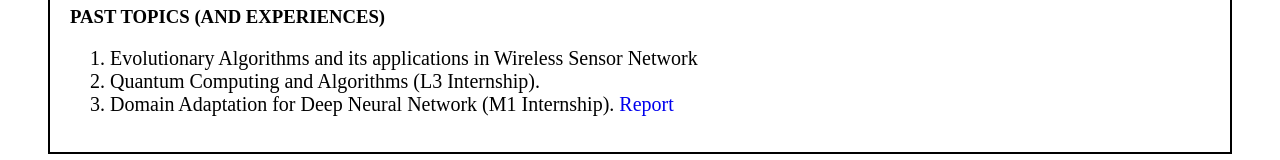
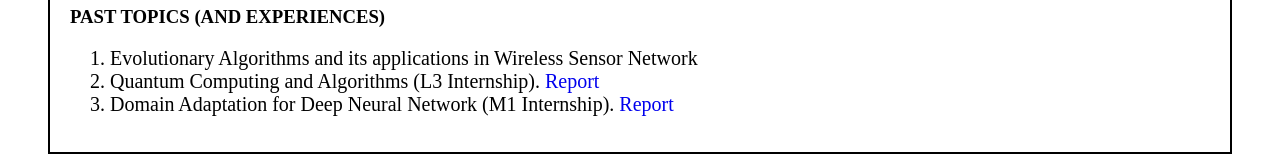
Before and after one commit to tung-qle/sieunhanbom04.github.io, a plain HTML site: page index.html in a window 1280 px wide. Shown: the part 768-928 px from the top of the page. Drawn offline with Linux system fonts and the light colour scheme.

Commit message:
First Website

```diff
--- a/index.html
+++ b/index.html
@@ -25,7 +25,7 @@
     <h3>PAST TOPICS (AND EXPERIENCES)</h3>
     <ol>
       <li>Evolutionary Algorithms and its applications in Wireless Sensor Network</li>
-      <li>Quantum Computing and Algorithms (L3 Internship).</li>
+      <li>Quantum Computing and Algorithms (L3 Internship). <a href="LEQUOCTUNG_reportL3.pdf" download target="_blank">Report</a></li>
       <li>Domain Adaptation for Deep Neural Network (M1 Internship). <a href="StageLIP6.pdf" download target="_blank">Report</a></li>
     </ol>
   </div>
```
Also changed, not shown: 1 other file.
